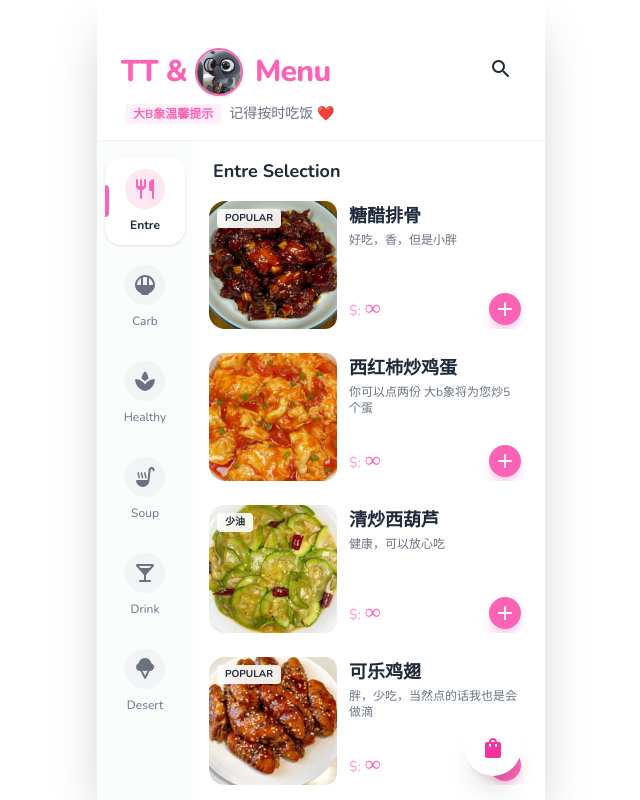
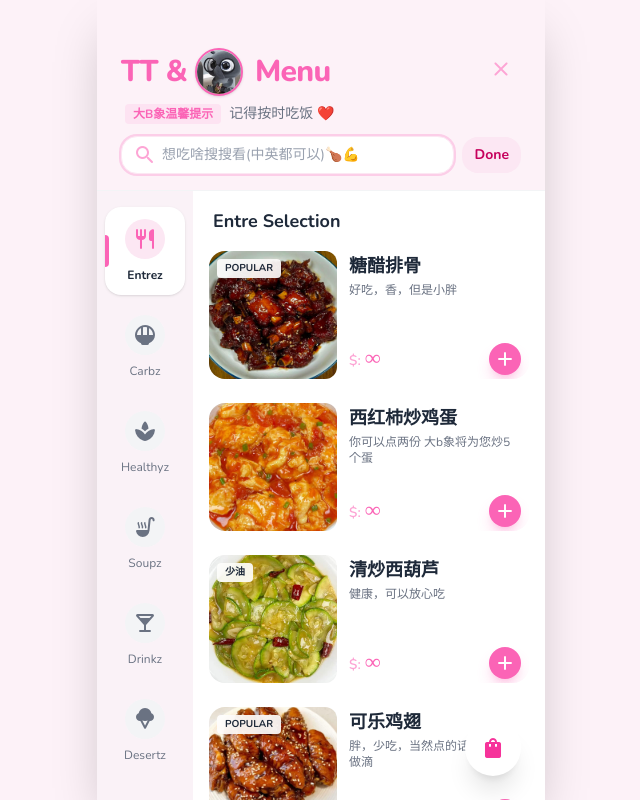
Before and after one commit to Chidunxiang/TT_menu, a Next.js app: page / in a window 1280 px wide. Both pictures are taken after a click on the button "search". Shown: the whole page, without its empty margins (319-959 px from the left). Built offline with nearby package versions, Linux system fonts and the light colour scheme.

Commit message:
add search bar and comments

```diff
--- a/app/api/order/route.ts
+++ b/app/api/order/route.ts
@@ -20,6 +20,9 @@ export async function POST(req: Request) {
     if (!toEmail) return new Response("Missing ORDER_NOTIFY_EMAIL", { status: 500 });
 
     const body = await req.json();
+    const comment = String(body?.comment ?? "").trim();
+    const commentBlock = comment ? `\nComment:\n${comment}` : "";
+
 
     const createdAt = String(body?.createdAt ?? "");
     const category = String(body?.category ?? "");
@@ -37,6 +40,7 @@ export async function POST(req: Request) {
       `New order ✅\n` +
       (createdAt ? `Time: ${createdAt}\n` : "") +
       (category ? `Category: ${category}\n` : "") +
+      commentBlock +
       `\nItems:\n${lines}\n` +
       `\nTotal: $: ${fmtPrice(total)}\n`;
 
--- a/app/layout.tsx
+++ b/app/layout.tsx
@@ -21,7 +21,7 @@ export default function RootLayout({ children }: { children: React.ReactNode })
           rel="stylesheet"
         />
       </head>
-      <body className="font-['Nunito'] bg-gray-100">
+      <body className="font-['Nunito'] bg-black">
         {children}
         <Analytics />
       </body>
--- a/app/page.tsx
+++ b/app/page.tsx
@@ -1,6 +1,6 @@
 "use client";
 
-import { useMemo, useState } from "react";
+import { useEffect, useMemo, useRef, useState } from "react";
 import { CATEGORIES, MENU, type CategoryKey } from "@/data/menu";
 
 type CartLine = {
@@ -13,10 +13,36 @@ type CartLine = {
 export default function Page() {
   const [selected, setSelected] = useState<CategoryKey>("entre");
 
-  const items = useMemo(() => MENU.filter((x) => x.category === selected), [selected]);
+  const baseItems = useMemo(() => MENU.filter((x) => x.category === selected), [selected]);
+
+  // Search feature (filters within the selected category)
+  const [searchOpen, setSearchOpen] = useState(false);
+  const [searchQuery, setSearchQuery] = useState("");
+  const searchInputRef = useRef<HTMLInputElement>(null);
+
+  useEffect(() => {
+    if (searchOpen) {
+      // Focus the input on open
+      setTimeout(() => searchInputRef.current?.focus(), 0);
+    }
+  }, [searchOpen]);
+
+  const items = useMemo(() => {
+    const q = searchQuery.trim().toLowerCase();
+    if (!q) return baseItems;
+    return baseItems.filter((it) => {
+      const hay = `${it.title} ${it.desc} ${it.badge ?? ""}`.toLowerCase();
+      return hay.includes(q);
+    });
+  }, [baseItems, searchQuery]);
 
   const [cart, setCart] = useState<Record<string, CartLine>>({});
   const [cartOpen, setCartOpen] = useState(false);
+
+  // Comment feature (saved comment is sent on checkout)
+  const [commentOpen, setCommentOpen] = useState(false);
+  const [commentDraft, setCommentDraft] = useState("");
+  const [commentSaved, setCommentSaved] = useState("");
 
   const [eggCount, setEggCount] = useState(0);
   const [showEgg, setShowEgg] = useState(false);
@@ -79,6 +105,23 @@ export default function Page() {
     setCart({});
   }
 
+  function openComment() {
+    setCommentDraft(commentSaved);
+    setCommentOpen(true);
+  }
+
+  function closeComment() {
+    setCommentOpen(false); // do not save draft
+    setCommentDraft(commentSaved);
+  }
+
+  function saveComment() {
+    const v = commentDraft.trim();
+    if (!v) return;
+    setCommentSaved(v);
+    setCommentOpen(false);
+  }
+
   async function checkout() {
     if (cartCount === 0) return;
 
@@ -91,6 +134,7 @@ export default function Page() {
         price: l.price,
         qty: l.qty,
       })),
+      comment: commentSaved,
     };
 
     const res = await fetch("/api/order", {
@@ -107,14 +151,17 @@ export default function Page() {
 
     alert("大b象:稍等奥老婆，别急，马上就好!🌹");
     clearCart();
+    setCommentSaved("");
+    setCommentDraft("");
+    setCommentOpen(false);
     setCartOpen(false);
   }
 
   return (
-    <div className="bg-white antialiased transition-colors duration-200">
-      <div className="flex flex-col h-screen max-w-md mx-auto relative overflow-hidden bg-white shadow-2xl font-['Nunito']">
+    <div className="bg-pink-50 antialiased transition-colors duration-200">
+      <div className="flex flex-col h-[100dvh] max-w-md mx-auto relative overflow-hidden bg-pink-100 shadow-2xl font-['Nunito']">
         {/* Header固定 */}
-        <header className="flex-none px-6 pt-12 pb-4 bg-white z-20 border-b border-gray-100">
+        <header className="flex-none px-6 pt-12 pb-4 bg-pink-50 z-20 border-b border-gray-100">
           <div className="flex items-center justify-between mb-2">
             <div className="flex items-center space-x-2">
               <h1 className="text-3xl font-extrabold text-pink-400 tracking-tight">TT &</h1>
@@ -130,8 +177,22 @@ export default function Page() {
               <h1 className="text-3xl font-extrabold text-pink-400 tracking-tight ml-1">Menu</h1>
             </div>
 
-            <button className="p-2 rounded-full hover:bg-gray-100 transition-colors">
-              <span className="material-icons-round text-gray-800">search</span>
+            <button
+              onClick={() => {
+                if (!searchOpen) {
+                  setSearchOpen(true);
+                } else {
+                  // If query exists, clear it first; otherwise close
+                  if (searchQuery.trim()) setSearchQuery("");
+                  else setSearchOpen(false);
+                }
+              }}
+              className="p-2 rounded-full hover:bg-pink-100 transition-colors"
+              aria-label={searchOpen ? "Close search" : "Open search"}
+            >
+              <span className="material-icons-round text-pink-300">
+                {searchOpen ? "close" : "search"}
+              </span>
             </button>
           </div>
 
@@ -141,6 +202,40 @@ export default function Page() {
             </span>
             <span>记得按时吃饭 ❤️</span>
           </div>
+          {searchOpen && (
+            <div className="mt-3 flex items-center gap-2">
+              <div className="flex-1 relative">
+                <span className="material-icons-round absolute left-3 top-1/2 -translate-y-1/2 text-pink-300 text-[18px]">
+                  search
+                </span>
+                <input
+                  ref={searchInputRef}
+                  value={searchQuery}
+                  onChange={(e) => setSearchQuery(e.target.value)}
+                  placeholder="想吃啥搜搜看(中英都可以)🍗💪"
+                  className="w-full rounded-2xl border border-pink-100 bg-white pl-10 pr-10 py-2 text-sm text-gray-900 placeholder:text-gray-400 focus:outline-none focus:ring-2 focus:ring-pink-200"
+                />
+                {searchQuery.trim() && (
+                  <button
+                    onClick={() => setSearchQuery("")}
+                    className="absolute right-2 top-1/2 -translate-y-1/2 p-2 rounded-full hover:bg-pink-50"
+                    aria-label="Clear search"
+                  >
+                    <span className="material-icons-round text-gray-500 text-[18px]">close</span>
+                  </button>
+                )}
+              </div>
+              <button
+                onClick={() => {
+                  setSearchQuery("");
+                  setSearchOpen(false);
+                }}
+                className="px-3 py-2 rounded-2xl bg-pink-100 hover:bg-pink-200 text-pink-700 text-sm font-bold transition-colors"
+              >
+                Done
+              </button>
+            </div>
+          )}
         </header>
 
         <main className="flex flex-1 overflow-hidden relative">
@@ -172,7 +267,7 @@ export default function Page() {
                     </div>
 
                     <span className={active ? "text-xs font-bold text-gray-800" : "text-xs font-medium"}>
-                      {c.label}
+                      {c.label}z
                     </span>
                   </button>
                 );
@@ -185,8 +280,13 @@ export default function Page() {
             <h2 className="text-lg font-bold text-gray-800 mb-4 px-1">
               {selected.charAt(0).toUpperCase() + selected.slice(1)} Selection
             </h2>
-
+            {/* search bar */}
             <div className="space-y-6">
+              {items.length === 0 && (
+                <div className="text-sm text-gray-500 text-center py-10">
+                  没这玩意儿啊，还是想吃的菜单没有？可以comments里告诉大b象 🐘💗
+                </div>
+              )}
               {items.map((it) => (
                 <div
                   key={it.id}
@@ -308,6 +408,44 @@ export default function Page() {
                 </div>
               )}
 
+              {/* Comments panel */}
+              {commentOpen && (
+                <div className="mt-4 rounded-2xl border border-pink-100 bg-pink-50 p-3">
+                  <div className="flex items-center justify-between">
+                    <div className="text-sm font-extrabold text-pink-500">Comments 🐘💗</div>
+                    <button
+                      onClick={closeComment}
+                      className="p-2 rounded-full hover:bg-pink-100 transition-colors"
+                      aria-label="Close comments"
+                    >
+                      <span className="material-icons-round text-gray-700">close</span>
+                    </button>
+                  </div>
+
+                  <textarea
+                    value={commentDraft}
+                    onChange={(e) => setCommentDraft(e.target.value)}
+                    placeholder="写给大b象的话：做多点我太能吃了..."
+                    className="mt-2 w-full min-h-[84px] resize-none rounded-xl border border-pink-100 bg-white px-3 py-2 text-sm text-gray-900 placeholder:text-gray-400 focus:outline-none focus:ring-2 focus:ring-pink-200"
+                  />
+
+                  <div className="mt-2 flex items-center justify-end">
+                    <button
+                      onClick={saveComment}
+                      disabled={!commentDraft.trim()}
+                      className={[
+                        "px-4 py-2 rounded-xl text-sm font-extrabold transition-colors",
+                        commentDraft.trim()
+                          ? "bg-pink-500 hover:bg-pink-600 text-white"
+                          : "bg-gray-200 text-gray-500 cursor-not-allowed",
+                      ].join(" ")}
+                    >
+                      Add comment
+                    </button>
+                  </div>
+                </div>
+              )}
+
               <div className="mt-4 border-t pt-3 flex items-center justify-between">
                 <div>
                   <div className="text-xs text-gray-500">Total</div>
@@ -318,6 +456,13 @@ export default function Page() {
                 </div>
 
                 <div className="flex gap-2">
+                  <button
+                    onClick={openComment}
+                    className="px-3 py-2 rounded-xl bg-pink-100 hover:bg-pink-200 text-pink-700 text-sm font-bold transition-colors"
+                  >
+                    Comments
+                  </button>
+
                   <button
                     onClick={clearCart}
                     className="px-3 py-2 rounded-xl bg-red-500 hover:bg-red-600 text-white text-sm font-bold transition-colors"
@@ -337,6 +482,7 @@ export default function Page() {
             </div>
           </>
         )}
+
 
         {/* Easter Egg Modal (tap avatar 5x) */}
         {showEgg && (
```
